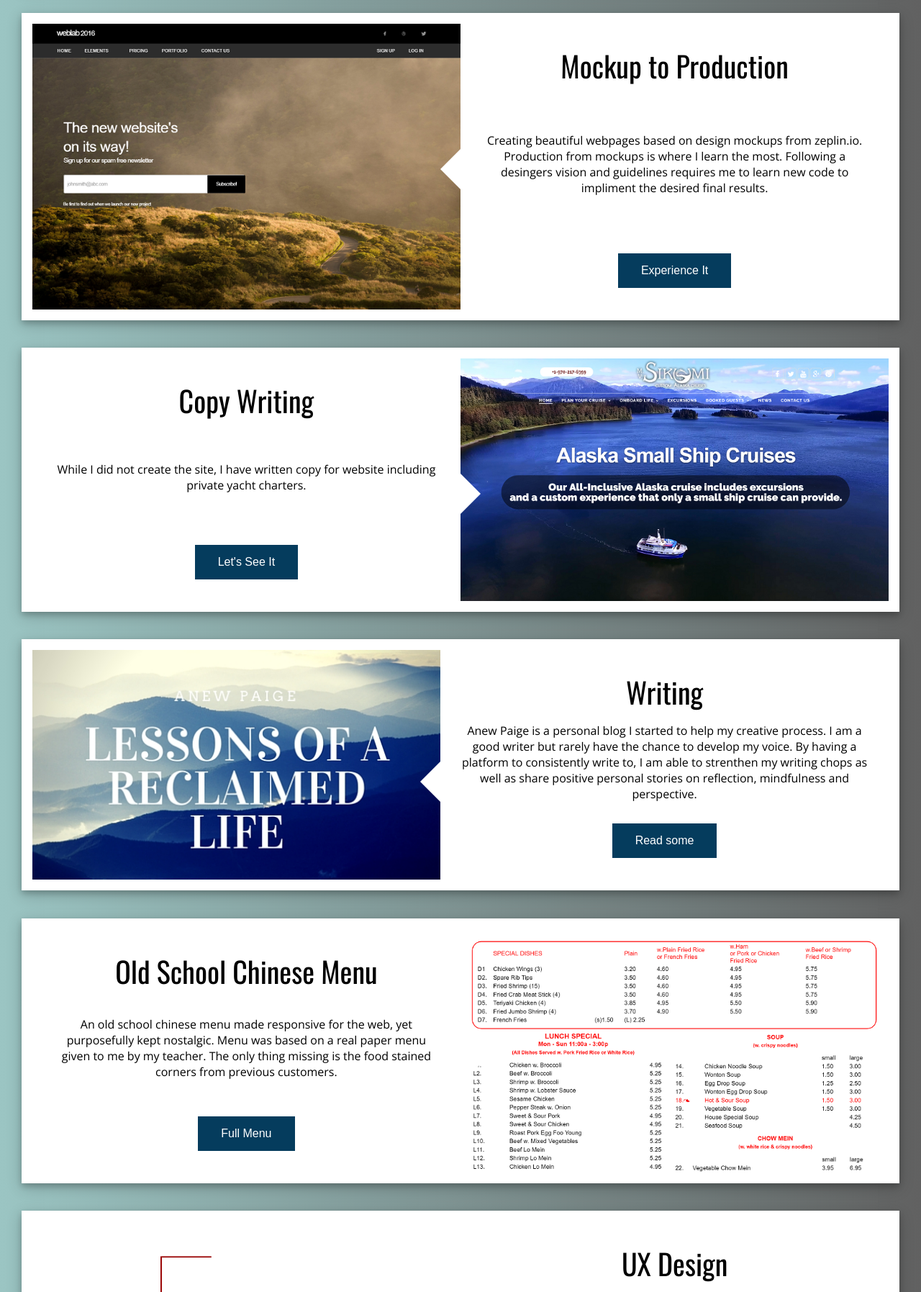
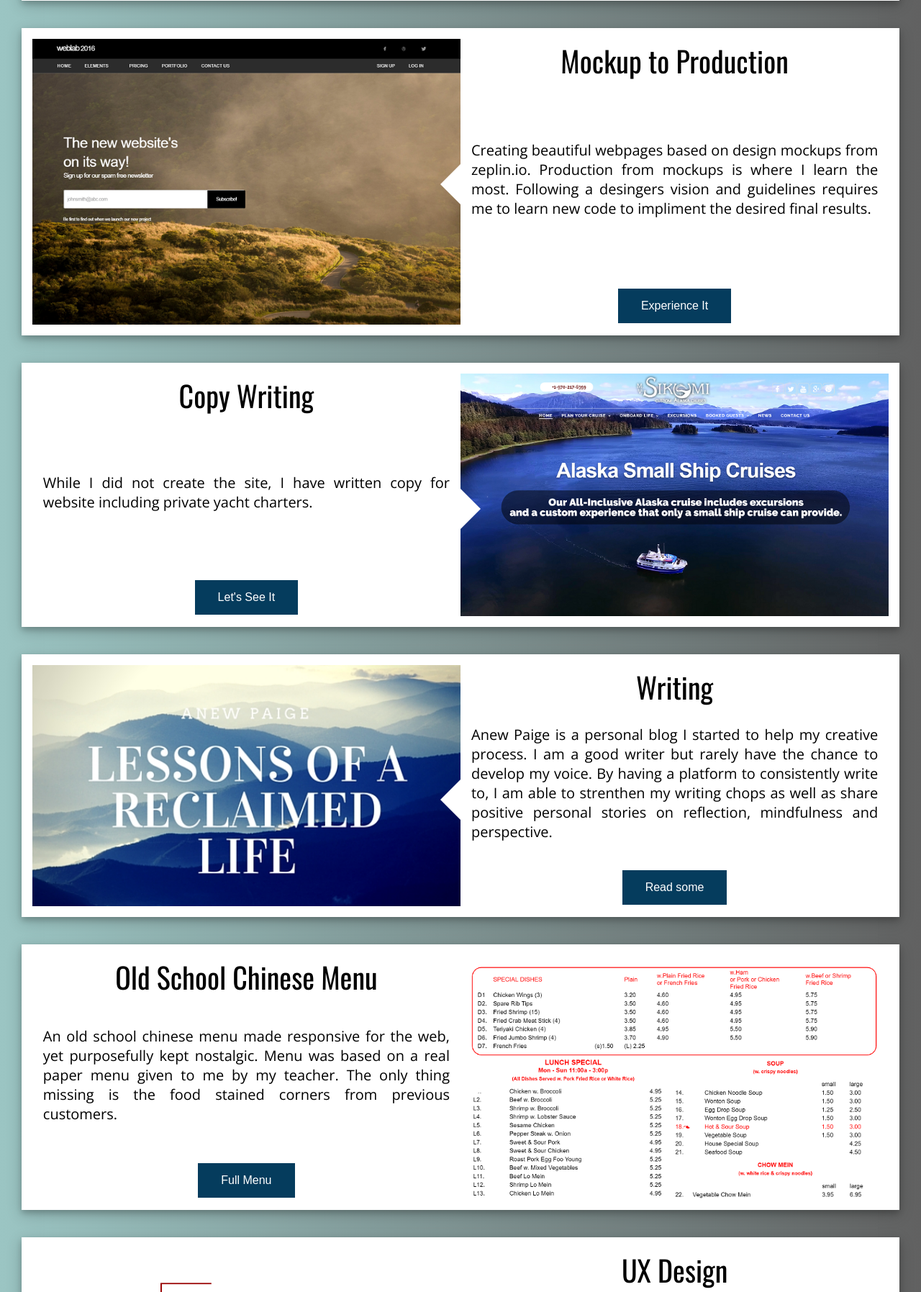
Before and after one commit to kimberly-paige/kimberly-paige.github.io, a PHP site: page / in a window 1280 px wide. Shown: the part 1872-3667 px from the top of the page at 72% size. Run offline with PHP 8.4, Linux system fonts and the light colour scheme; some libraries are stand-ins or nearby versions.

Commit message:
corrected padding, added titles to pic, adjusted font colors

```diff
--- a/CSS/styles.css
+++ b/CSS/styles.css
@@ -156,7 +156,6 @@ h3 {
    align-items: center;
    width: 50%;
    position: relative;
-   padding: 1.75rem;
    background-color: white;
    color: black;
    font-size: 2.5rem;
@@ -167,10 +166,12 @@ h3 {
 
 
 .caption p {
-   padding: 0px;
+   padding-left: 15px;
+   padding-right: 15px;
    margin: 0px;
-   font-size: 1rem;
+   font-size: 1.25rem;
    font-family: 'Open Sans', sans-serif;
+   text-align: justify;
    flex-shrink: 1;
 
 }
@@ -258,9 +259,6 @@ a {
 .section3 {
    display:flex;
    width: 100%;
-   /*background-image: url("../images/horse.png");
-   background-repeat: no-repeat;*/
-   /*background-size: cover;*/
    box-shadow: 0 4px 8px 0 rgba(0, 0, 0, 0.2), 0 6px 20px 0 rgba(0, 0, 0, 0.19);
 }
 
@@ -276,7 +274,7 @@ a {
    margin-left: -95%;
    padding: 1rem;
    font-size: 1rem;
-   color: gray;
+   color: #424242;
    opacity: 0.6;
    background-color: #fff;
    text-align: center;
@@ -292,12 +290,14 @@ a {
    font-size: 2.5rem;
    margin-top: 2px;
    margin-bottom: 15px;
+   color: #424242;
 }
 
 .about_me p {
    margin-top: -4px;
    margin-bottom: 15px;
    font-family: 'Open Sans', sans-serif;
+   text-align: justify;
 }
 
 
@@ -318,7 +318,6 @@ a {
 }
 
 .section4 {
-   /*background-image: url("../images/mail.jpg");*/
    background-image: url("../images/mb.jpg");
    background-repeat: no-repeat;
    background-size: cover;
@@ -326,7 +325,6 @@ a {
    height: 100vh;
    display: flex;
    flex-direction:column;
-   /*margin: auto;*/
    align-content: center;
    padding-bottom: 5%;
    justify-content: space-between;
@@ -340,9 +338,8 @@ a {
    margin: auto;
    font-size: 2rem;
    padding: 1rem;
-   color: black;
    background-color: #fff;
-   color: gray;
+   color: #424242;
    opacity: 0.6;
    text-align: center;
    box-shadow: 0 4px 8px 0 rgba(0, 0, 0, 0.2), 0 6px 20px 0 rgba(0, 0, 0, 0.19);
--- a/index.html
+++ b/index.html
@@ -193,8 +193,8 @@
   <!-- about me, page 3 -->
 
    <div class="section3" id="about">
-      <img src="images/horse.png" />
-         <div class="about_me">
+      <img src="images/horse.png" alt="Horsetooth Reservoir, Fort Collins, CO" title="&copy Jemadi Photography, Horsetooth Reservoir, Fort Collins, CO"/>
+         <div class= "about_me">
 
          <h3>A Little About Me...</h3>
          <p>   My name is Kim.  I'm a Mountain View, California girl living the Colorado lifestyle in beautiful Fort Collins.  A recent Front End Bootcamp grad, I am making a career transition to web design and couldn't be more eager to keep advancing my skills.  My first experience with web design was back in the day on MySpace, styling my profile every few weeks. If I knew then that was something that could have led down this career path sooner I wouldn't have believed you.</p>
```
